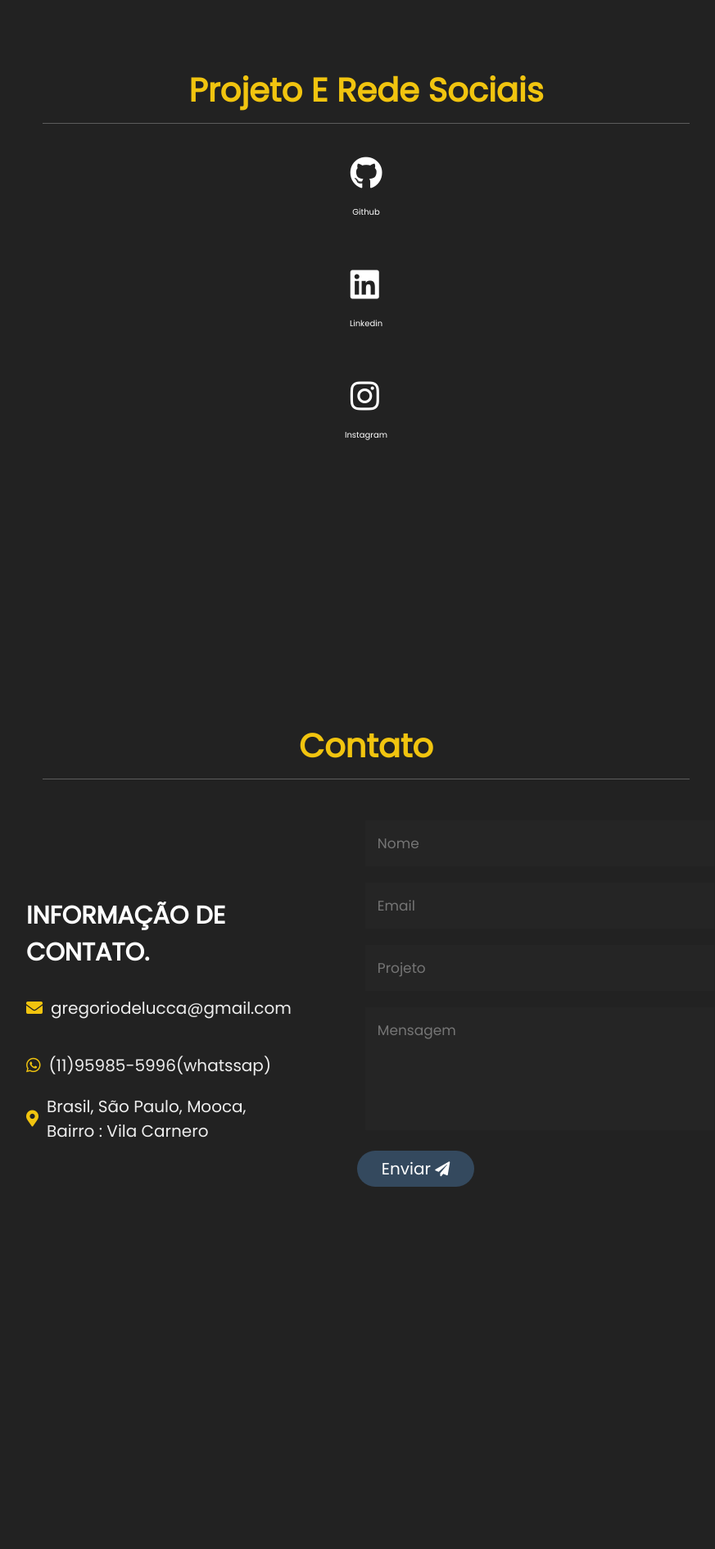
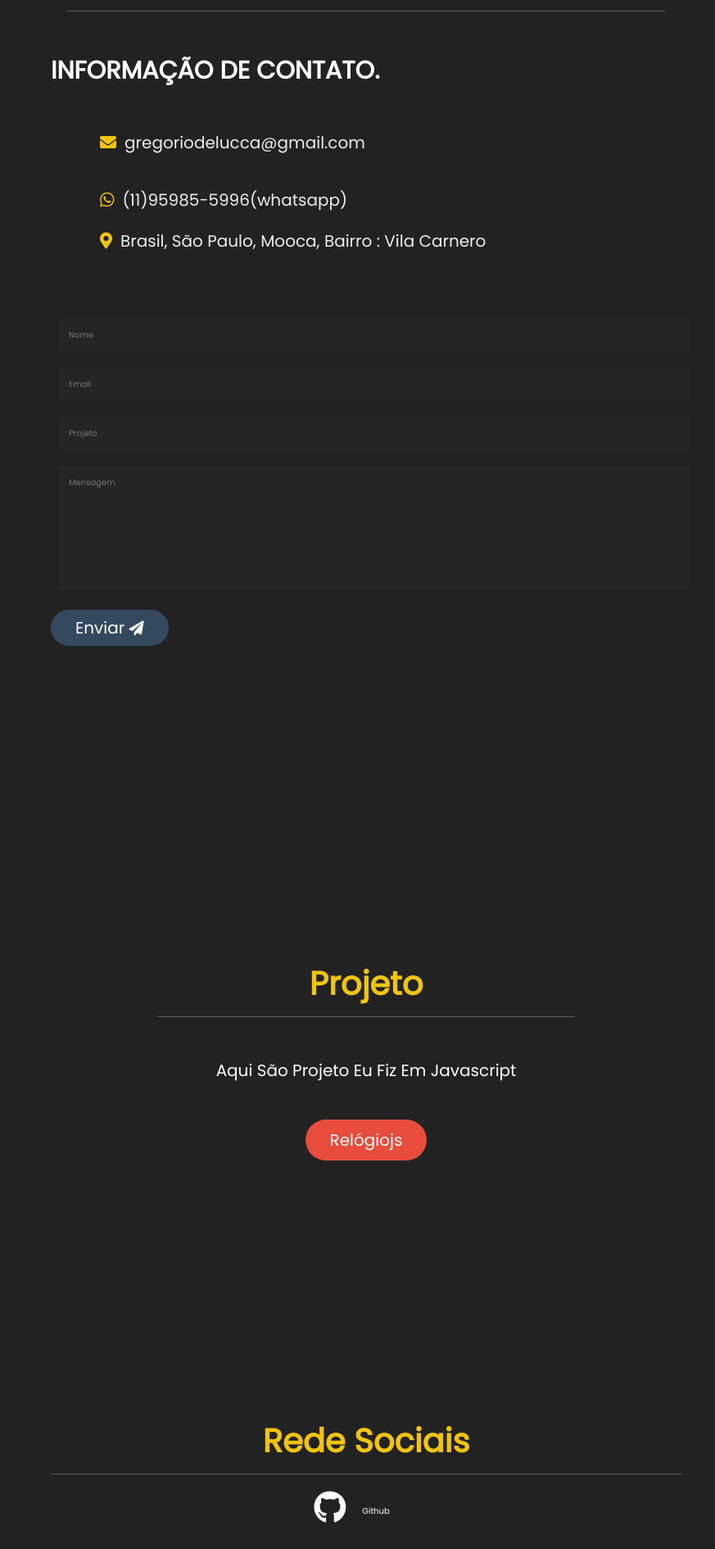
Before and after one commit to gregoriodelucca/gregoriolucca, a PHP site: page / in a window 1280 px wide. Shown: the part 1540-3430 px from the top of the page at 82% size, without its empty margins (368-1241 px from the left). Before the commit the page ends 2988 px from the top, so only its background shows below. Run offline with PHP 8.4, Linux system fonts and the light colour scheme.

Commit message:
projeto novo

```diff
--- a/css/style.css
+++ b/css/style.css
@@ -4,6 +4,7 @@
     --blue: #3498db;
     --yellow:#f1c40f;
     --green:#2ecc71;
+    --red:#e74c3c;
 }
 
 *{
@@ -41,7 +42,7 @@ body{
 }
 section {
     min-height: 100vh;
-    padding: 1rem;
+    padding: 2rem;
 
 }
 
@@ -111,16 +112,16 @@ header .navbar{
 }
  header .navbar ul {
     list-style: none;
-    padding:1rem 3rem;
+    padding:2rem 4rem;
 }
 header .navbar ul li a{
     display: block;
     padding: 1rem;
-    margin: 1.5rem 0;
+    margin: 1.0rem 0;
     background: #333;
     color: #fff;
     font-size: 2rem;
-    border-radius: 5rem;
+    border-radius: 10rem;
 }
 header .navbar ul li a:hover{
     background: var(--blue) ;
@@ -198,7 +199,7 @@ header .navbar ul li a:hover{
 .sobre .row .counter .box {
     width: 20rem;
     background: #4b4b4b;
-    text-align: center;
+    text-align: right;
     padding: 2rem;
     margin: 2rem ;
 }
@@ -222,61 +223,6 @@ header .navbar ul li a:hover{
     display: flex;
     color: #fff;
 }
-.projeto .row {
-    display: flex;
-    align-items: center;
-    justify-content: center;
-    flex-wrap: wrap;
-
-}
-
-.projeto .row .cotent{
-    flex: 1 1 30rem;
-    padding: 4rem;
-    padding-bottom: 0;
-}
-
-
-.projeto  i > .fab .fa-github {
-    color: white;
-    font-size: 20px;
-    text-decoration: none;
-    display: flex;
-    align-items: center;
-    justify-content: center;
-    flex-wrap: wrap;
-    cursor: pointer;
-}
-.projeto .fab{
-    font-size: 40px;
-    padding: 4rem ;
-    padding-bottom: 0;
-    color: white;
-    cursor: pointer;
-    display: flex;
-    flex-wrap: wrap;
-    cursor: pointer;
-}
-.projeto .fab:hover{
-    background: var(--green);
-}
-.projeto a{
-    padding: 2rem;
-    font-size: 10px;
-    text-decoration: none;
-    color: white;
-    cursor: pointer;
-    display: flex;
-    justify-content: center;
-    flex-wrap: wrap;
-    cursor: pointer;
-}
-
-
-.projeto a:hover{
-    background: var(--green) ;
-}
-
 .contato .row {
     display: flex;
     align-items: center;
@@ -295,13 +241,14 @@ header .navbar ul li a:hover{
     margin-bottom: 4rem;
 }
 .contato .row form .box{
-    padding: 1.5rem;
+    padding: 1.2rem;
     margin: 1rem;
     background: #3333;
     color: #fff;
     text-transform:none;
-    font-size: 1.7rem;
+    font-size: 1.0rem;
     width: 100%;
+    align-items: center;
 }
 .contato .row form .box::placeholder{
     text-transform: capitalize;
@@ -342,13 +289,114 @@ header .navbar ul li a:hover{
     padding-right: 1rem;
     color: var(--yellow);
 }
+.projeto
+{
+    display: flex;
+    justify-content: center;
+    flex-flow: column;
+    padding: 0 15rem;
+}
+.projeto .row
+{
+    display: flex;
+    align-items: center;
+    justify-content: center;
+    flex-wrap: wrap;
+    padding: 1rem 0;
+}
+.projeto .row .box
+{
+    display: flex;
+    align-items: center;
+    justify-content: center;
+    flex-wrap: wrap;
+    padding: 1rem 0;
+}
+.projeto h1
+{
+    display: flex;
+    justify-content: center;
+
+    color: var(--yellow);
+}
+.projeto p{
+    margin-top: 5rem;
+    font-family: 'Poppins';
+    font-size: 20px;
+    align-items: center;
+    justify-content: center;
+    text-align: center;
+    display: flex;
+    color: white;
+}
+.projeto a {
+    margin-top: 2.5rem;
+    padding: 1rem 3rem ;
+    background: var(--red);
+    color: #fff;
+    cursor: pointer;
+    font-size: 2rem;
+    border-radius: 5rem;
+}
+.projeto a:hover{
+    background-color: var(--blue);
+}
 
 
+.redesociais .row {
+    display: flex;
+    justify-content: center;
+    flex-wrap: wrap;
+
+}
+
+.redesociais .row .cotent{
+    flex: 1 1 10rem;
+    padding: 2rem;
+    padding-bottom: 0;
+    justify-content: center;
+}
 
 
+.redesociais  i > .fab .fa-github {
+    color: white;
+    font-size: 20px;
+    text-decoration: none;
+    display: inline-block;
+    justify-content: right;
+    flex-wrap: wrap;
+    cursor: pointer;
+}
+.redesociais .fab{
+    font-size: 40px;
+    padding: 2rem ;
+    padding-bottom: 0;
+    color: white;
+    cursor: pointer;
+    display: flex;
+    flex-wrap: wrap;
+    cursor: pointer;
+}
+.redesociais .fab:hover{
+    color: var(--blue);
+}
+
+.redesociais .box a{
+    padding: 2rem;
+    font-size: 10px;
+    text-decoration: none;
+    color: white;
+    cursor: pointer;
+    display: block;
+    justify-content: center;
+    flex-wrap: wrap;
+    cursor: pointer;
+}
 
 
-
+.redesociais a:hover{
+    color: var(--blue);
+}
 
 
 
@@ -395,11 +443,13 @@ header .navbar ul li a:hover{
     .sobre .row .counter .box {
         width: 100%;
     }
-    .projeto .box-container .box {
+    .redesociais .box-container .box {
         width: 100%;
     }
     .contato .row form{
         margin: 3rem 0;
     }
-
+    .projeto .row .box {
+        width: 100%;
+    }
 }
--- a/index.html
+++ /dev/null
@@ -1,132 +0,0 @@
-<!DOCTYPE html>
-<html lang="pt-br">
-<head>
-    <meta charset="UTF-8">
-    <meta http-equiv="X-UA-Compatible" content="IE=edge">
-    <meta name="viewport" content="width=device-width, initial-scale=1.0">
-        <!--font awesome cdn link-->
-    <link rel="stylesheet" href="https://cdnjs.cloudflare.com/ajax/libs/font-awesome/5.15.3/css/all.min.css">
-    <link rel="stylesheet" href="css/style.css">
-        <!--custom css file link-->
-    <title>gregoriodelucca</title>
-</head>
-<body>
- <!--header scetion inicio-->
-    <header>
-        <div class="user">
-            <img src="assets/img/eu.jpg" alt="user">
-             <h3 class="name">gregorio lucca</h3>
-             <p class="post">  FullStack  Developer  </p>
-        </div><!--user-->
-        <nav class="navbar">
-            <ul>
-                <li><a href="#home">inicio</a></li>
-                <li><a href="#sobre">pefil</a></li>
-                <li><a href="#projeto">projeto</a></li>
-                <li><a href="#contato">contatos</a></li>
-
-            </ul>
-        </nav><!--navbar-->
-    </header>
-
- <!--header scetion final-->
-
- <div id="menu" class="fas fa-bars"></div>
-
-<!--home section incio-->
-
-<section class="home" id="home">
-
-    <h3>Olá bem vindo.</h3>
-    <h1>eu <span> GREGORIO DE LUCCA</span></h1>
-    <p id="phome">Talento é vocação, é graça...e sucesso nada tem a ver com sorte, mas com determinação e trabalho.</p>
-    <a href="#sobre"><button class="btn">Apresentação  <i class="fas fa-user"></i></button></a>
-
-</section>
-<!--home section final-->
-<!--sobre section inicio-->
-<section class="sobre" id="sobre">
-    <h1 class="heading"><span>Perfil</span></h1>
-    <div class="row">
-        <div class="info">
-            <h3> nome :<span> Gregório De Lucca Arandas Braga</span></h3>
-            <h3> idade :<span> 29 anos</span></h3>
-            <h3> profissão :<span> FullStack Web</span></h3>
-            <h3>  idioma :<span> inglês e espanhol</span></h3>
-
-            <a href="https://drive.google.com/file/d/1HYksCpdDuxkN8pLk3ak6SpnRbc--cxPL/view?usp=sharing"><button  class="btn">baixar cv <i class="fas fa-download"></i></button></a>
-       </div>
-       <div class="counter">
-           <div class="box">
-               <span>1+</span>
-               <h3>ano de experiência</h3>
-               <p> FullStack Developer </p>
-           </div>
-           <div class="box">
-            <span>1+</span>
-            <h3>projeto completo</h3>
-            <p>Este éo meu primeiro projeto web </p>
-        </div>
-        <div class="box">
-            <span>1+</span>
-            <h3>experiência com  web </h3>
-            <p>suporte linux(Redhat), banco de dados(mysql)  </p>
-        </div>
-       </div>
-    </div>
-</section>
-<!--sobre section final-->
- <!--projeto section inicio-->
- <section class="projeto" id="projeto">
-    <h1 class="heading"><span>projeto e rede sociais</span></h1>
-        <div class="row">
-            <div class="box">
-                <i class="fab fa-github"></i>
-                <a href="https://github.com/Gregoriodelucca"> github</a>
-                <div class="box">
-                    <i class="fab fa-linkedin"></i>
-                    <a href="https://www.linkedin.com/in/gregoriodelucca"> linkedin</a>
-                </div>
-                <div class="box">
-                    <i class="fab fa-instagram"></i>
-                    <a href="https://www.instagram.com/gregorioluccadev/?hl=pt-br"> instagram</a>
-                </div>
-            </div>
-        </div>
-</section>
- <!--projeto section final-->
- <!--contato section inicio-->
- <section class="contato" id="contato">
-    <h1 class="heading"><span>contato</span></h1>
-    <div class="row">
-        <div class="content">
-            <h3 class="title">informação de contato. </h3>
-            <div class="info">
-                <a href="mailto:gregoriodelucca.com.br@gregoriodelucca.com.br"><i  class="fas fa-envelope"></i>gregoriodelucca@gmail.com<a>
-                <a href="https://api.whatsapp.com/send?phone=5511959855996"> <i class="fab fa-whatsapp"></i> (11)95985-5996(whatssap)</a>
-                <a href="https://goo.gl/maps/Uqjo8pe1mHczYt3NA" id="map"> <i class="fas fa-map-marker-alt"></i>Brasil, São Paulo, mooca, Bairro : vila carnero</a>
-
-            </div>
-        </div>
-        <form action="">
-            <input type="text" placeholder="nome" class="box">
-            <input type="email" placeholder="email" class="box">
-            <input type="text" placeholder="projeto" class="box">
-            <textarea name="" id="" cols="30" rows="10" class="box message" placeholder="mensagem"></textarea>
-            <button type="submit" class="btn"> enviar <i class="fas fa-paper-plane"></i></button>
-        </form>
-    </div>
- </section>
-<!--contato section final-->
-
-<!--scroll top button-->
-<a href="#home"></a>
-
-
-
-    <!--jquery cdn link-->
-    <script src="https://cdnjs.cloudflare.com/ajax/libs/jquery/3.6.0/jquery.min.js"></script>
-    <!--custom js file link-->
-    <script src="js/script.js"></script>
-</body>
-</html>
--- /dev/null
+++ b/index.php
@@ -0,0 +1,147 @@
+<!DOCTYPE html>
+<html lang="pt-br">
+<head>
+    <meta charset="UTF-8">
+    <meta http-equiv="X-UA-Compatible" content="IE=edge">
+    <meta name="viewport" content="width=device-width, initial-scale=1.0">
+        <!--font awesome cdn link-->
+    <link rel="stylesheet" href="https://cdnjs.cloudflare.com/ajax/libs/font-awesome/5.15.3/css/all.min.css">
+    <link rel="stylesheet" href="css/style.css">
+        <!--custom css file link-->
+    <title>gregoriodelucca</title>
+</head>
+<body>
+ <!--header scetion inicio-->
+    <header>
+        <div class="user">
+            <img src="assets/img/eu.jpg" alt="user">
+             <h3 class="name">gregorio lucca</h3>
+             <p class="post">  FullStack  Developer  </p>
+        </div><!--user-->
+        <nav class="navbar">
+            <ul>
+                <li><a href="#home">inicio</a></li>
+                <li><a href="#sobre">pefil</a></li>
+                <li><a href="#contato">contatos</a></li>
+                <li><a href="#projeto">projeto</a></li>
+                <li><a href="#redesociais">redesociais</a></li>
+
+
+            </ul>
+        </nav><!--navbar-->
+    </header>
+
+ <!--header scetion final-->
+
+ <div id="menu" class="fas fa-bars"></div>
+
+<!--home section incio-->
+
+<section class="home" id="home">
+
+    <h3>Olá bem vindo.</h3>
+    <h1>eu <span> GREGORIO DE LUCCA</span></h1>
+    <p id="phome">Talento é vocação, é graça...e sucesso nada tem a ver com sorte, mas com determinação e trabalho.</p>
+    <a href="#sobre"><button class="btn">Apresentação  <i class="fas fa-user"></i></button></a>
+
+</section>
+<!--home section final-->
+<!--sobre section inicio-->
+<section class="sobre" id="sobre">
+    <h1 class="heading"><span>Perfil</span></h1>
+    <div class="row">
+        <div class="info">
+            <h3> nome :<span> Gregório De Lucca Arandas Braga</span></h3>
+            <h3> idade :<span> 29 anos</span></h3>
+            <h3> profissão :<span> FullStack Web</span></h3>
+            <h3>  idioma :<span> inglês e espanhol</span></h3>
+
+            <a href="https://drive.google.com/file/d/1HYksCpdDuxkN8pLk3ak6SpnRbc--cxPL/view?usp=sharing"><button  class="btn">baixar cv <i class="fas fa-download"></i></button></a>
+       </div>
+       <div class="counter">
+           <div class="box">
+               <span>1+</span>
+               <h3>ano de experiência</h3>
+               <p> FullStack Developer </p>
+           </div>
+           <div class="box">
+            <span>1+</span>
+            <h3>projeto completo</h3>
+            <p>Este éo meu primeiro projeto web </p>
+        </div>
+        <div class="box">
+            <span>1+</span>
+            <h3>experiência com  web </h3>
+            <p>suporte linux(Redhat), banco de dados(mysql)  </p>
+        </div>
+       </div>
+    </div>
+ <!--contato section inicio-->
+ <section class="contato" id="contato">
+    <h1 class="heading"><span>contato</span></h1>
+    <div class="row">
+        <div class="content">
+            <h3 class="title">informação de contato. </h3>
+            <div class="info">
+                <a href="mailto:gregoriodelucca.com.br@gregoriodelucca.com.br"><i  class="fas fa-envelope"></i>gregoriodelucca@gmail.com<a>
+                <a href="https://api.whatsapp.com/send?phone=5511959855996"> <i class="fab fa-whatsapp"></i> (11)95985-5996(whatsapp)</a>
+                <a href="https://goo.gl/maps/Uqjo8pe1mHczYt3NA" id="map"> <i class="fas fa-map-marker-alt"></i>Brasil, São Paulo, mooca, Bairro : vila carnero</a>
+
+            </div>
+        </div>
+        <form action="">
+            <input type="text" placeholder="nome" class="box">
+            <input type="email" placeholder="email" class="box">
+            <input type="text" placeholder="projeto" class="box">
+            <textarea name="" id="" cols="30" rows="10" class="box message" placeholder="mensagem"></textarea>
+            <button type="submit" class="btn"> enviar <i class="fas fa-paper-plane"></i></button>
+        </form>
+    </div>
+ </section>
+<!--contato section final-->
+</section>
+<!--sobre section final-->
+<section class="projeto" id="projeto">
+    <h1 class="heading">projeto</h1>
+    <p> Aqui são projeto eu fiz em javascript</p>
+    <div class="row">
+        <div class="box">
+                <a href="https://gregoriodelucca.github.io/relogiojs/">Relógiojs</a>
+        </div>
+
+    </div>
+
+</section>
+
+ <!--redesociais section inicio-->
+ <section class="redesociais" id="redesociais">
+    <h1 class="heading"><span> rede sociais</span></h1>
+        <div class="row">
+            <div class="box">
+                <i class="fab fa-github"> <a href="https://github.com/Gregoriodelucca">github </a></i>
+                    <div class="box">
+                    <i class="fab fa-linkedin"><a href="https://www.linkedin.com/in/gregoriodelucca">linkedin</a>
+                    </i>
+                </div>
+                <div class="box">
+                    <i class="fab fa-instagram"><a href="https://www.instagram.com/gregorioluccadev/?hl=pt-br">instagram</a>
+                    </i>
+                </div>
+            </div>
+        </div>
+</section>
+ <!--projeto section final-->
+ <!--projetos-->
+
+
+<!--scroll top button-->
+<a href="#home"></a>
+
+
+
+    <!--jquery cdn link-->
+    <script src="https://cdnjs.cloudflare.com/ajax/libs/jquery/3.6.0/jquery.min.js"></script>
+    <!--custom js file link-->
+    <script src="js/script.js"></script>
+</body>
+</html>
```
